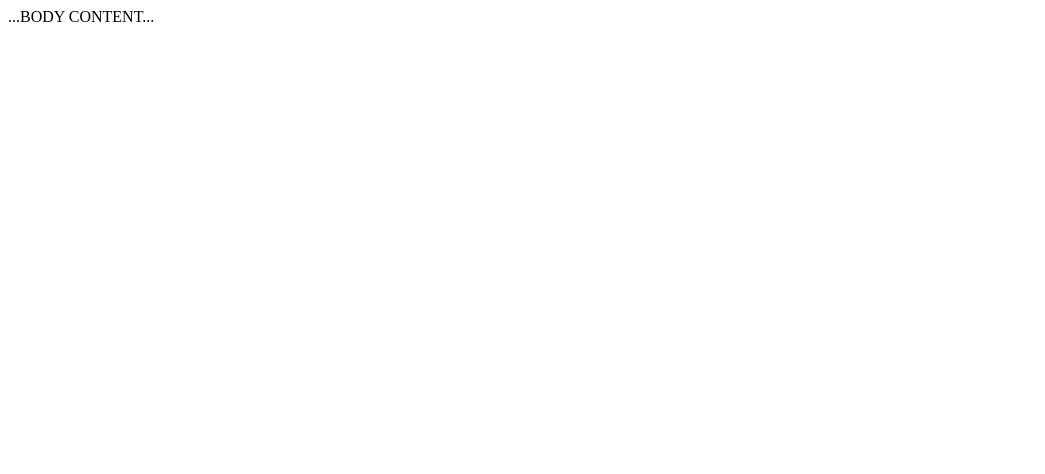
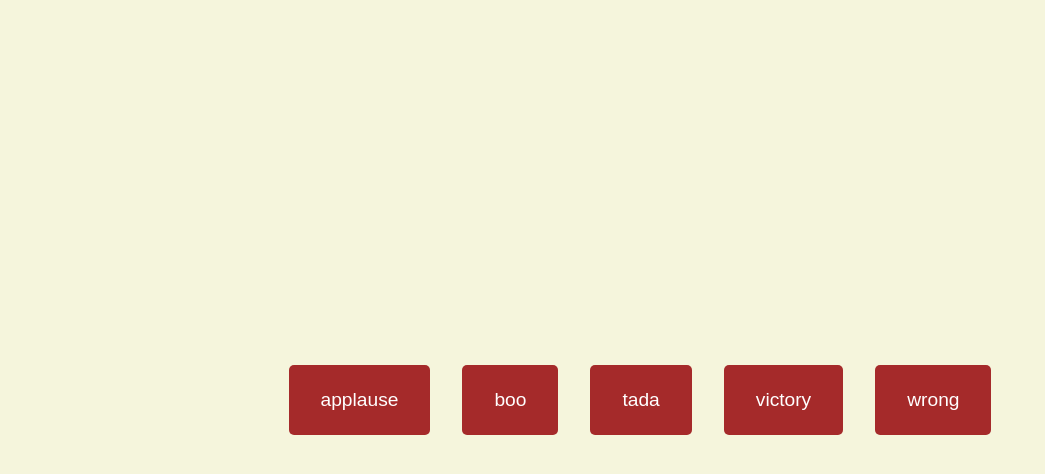
Before and after one commit to anjalig14/mi349_soundboard, a plain HTML site: page index.html in a window 1280 px wide. Shown: the whole page, without its empty margins (0-1045 px from the left). Drawn offline with Linux system fonts and the light colour scheme.

Commit message:
"Sound Board Code"

```diff
--- a/index.html
+++ b/index.html
@@ -5,13 +5,17 @@
     <meta http-equiv="X-UA-Compatible" content="IE=edge">
     <meta name="viewport" content="width=device-width, initial-scale=1.0">
     <link rel="stylesheet" href="style.css">
-    <title>A webpage with JavaScript!</title>
+    <title>Sound Board</title>
 </head>
 <body>
-    ...BODY CONTENT...
+    <audio id="applause" src="audios/applause.mp3"></audio>
+    <audio id="boo" src="audios/boo.mp3"></audio>
+    <audio id="tada" src="audios/tada.mp3"></audio>
+    <audio id="victory" src="audios/victory.mp3"></audio>
+    <audio id="wrong" src="audios/wrong.mp3"></audio>
 
-    <script>
-        alert('Welcome to my website!')
-    </script>
+    <div id="buttons"></div>
+
+    <script src="soundboard.js"></script>
 </body>
 </html>
--- a/soundboard.js
+++ b/soundboard.js
@@ -0,0 +1,23 @@
+const sounds = ['applause', 'boo', 'tada', 'victory', 'wrong']
+
+sounds.forEach(sound => {
+    const btn = document.createElement('button')
+    btn.classList.add('btn')
+
+    btn.innerText = sound
+
+    btn.addEventListener('click', () => {
+        document.getElementById(sound).play()
+    })
+
+    document.getElementById('buttons').appendChild(btn)
+})
+
+function stopSongs() {
+    sounds.forEach(sound => {
+        const song = document.getElementById(sound)
+
+        song.pause()
+        song.currentTime = 0;
+    })
+}
--- a/style.css
+++ b/style.css
@@ -0,0 +1,38 @@
+
+
+*{
+    box-sizing: border-box;
+}
+
+body {
+    background-color: beige;
+    font-family: 'Poppins', sans-serif;
+    display: flex;
+    flex-wrap: wrap;
+    align-items: center;
+    justify-content: center;
+    text-align: center;
+    height: 100vh;
+    overflow: hidden;
+    margin: 0;
+}
+
+.btn {
+    background-color: brown;
+    border-radius: 5px;
+    border: none;
+    color: #fff;
+    margin: 1rem;
+    padding: 1.5rem 2rem;
+    font-size: 1.2rem;
+    font-family: inherit;
+    cursor: pointer;
+}
+
+.btn:hover {
+    opacity: 0.9;
+}
+
+.btn:focus {
+    outline: none;
+}
```
Also changed, not shown: 5 other files.
